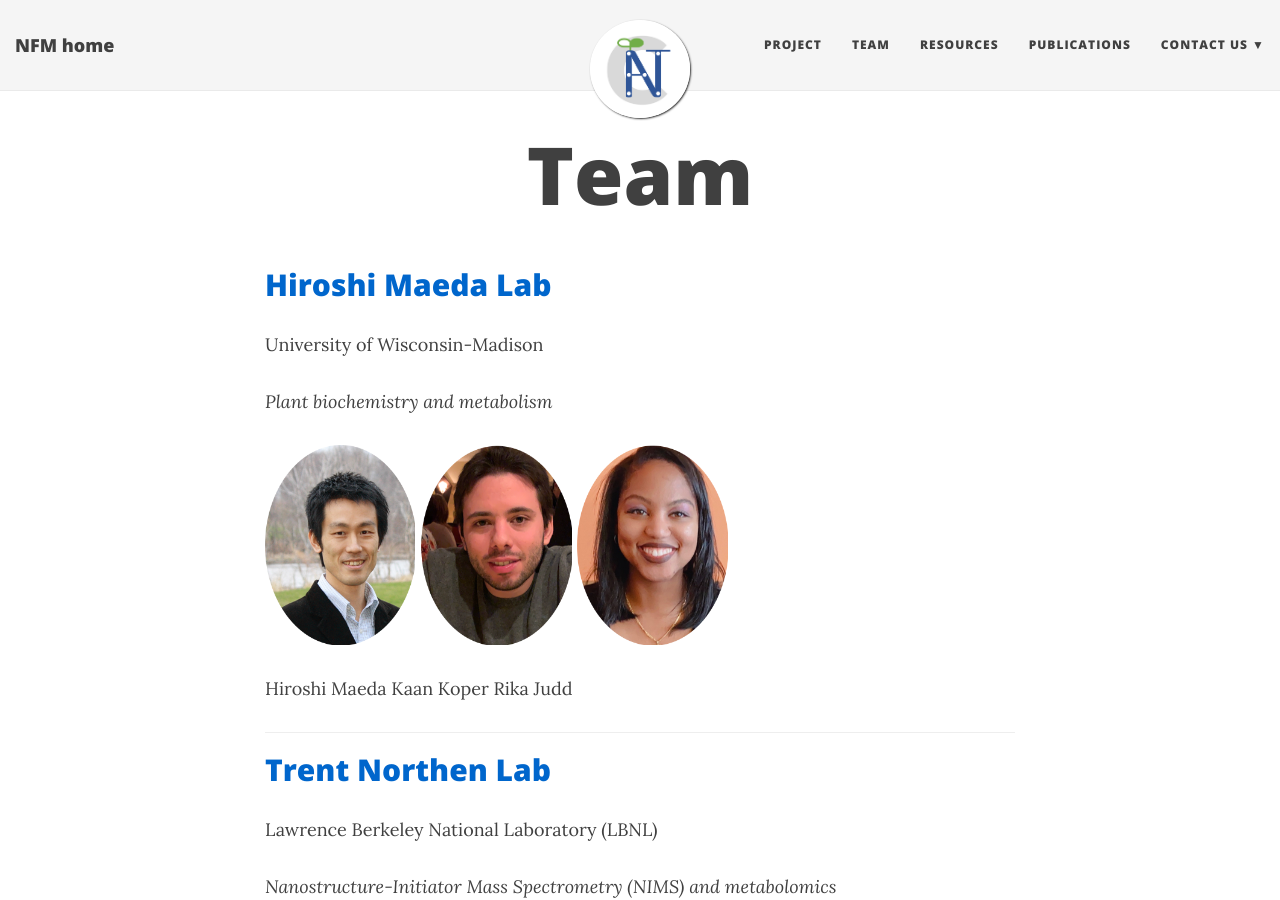
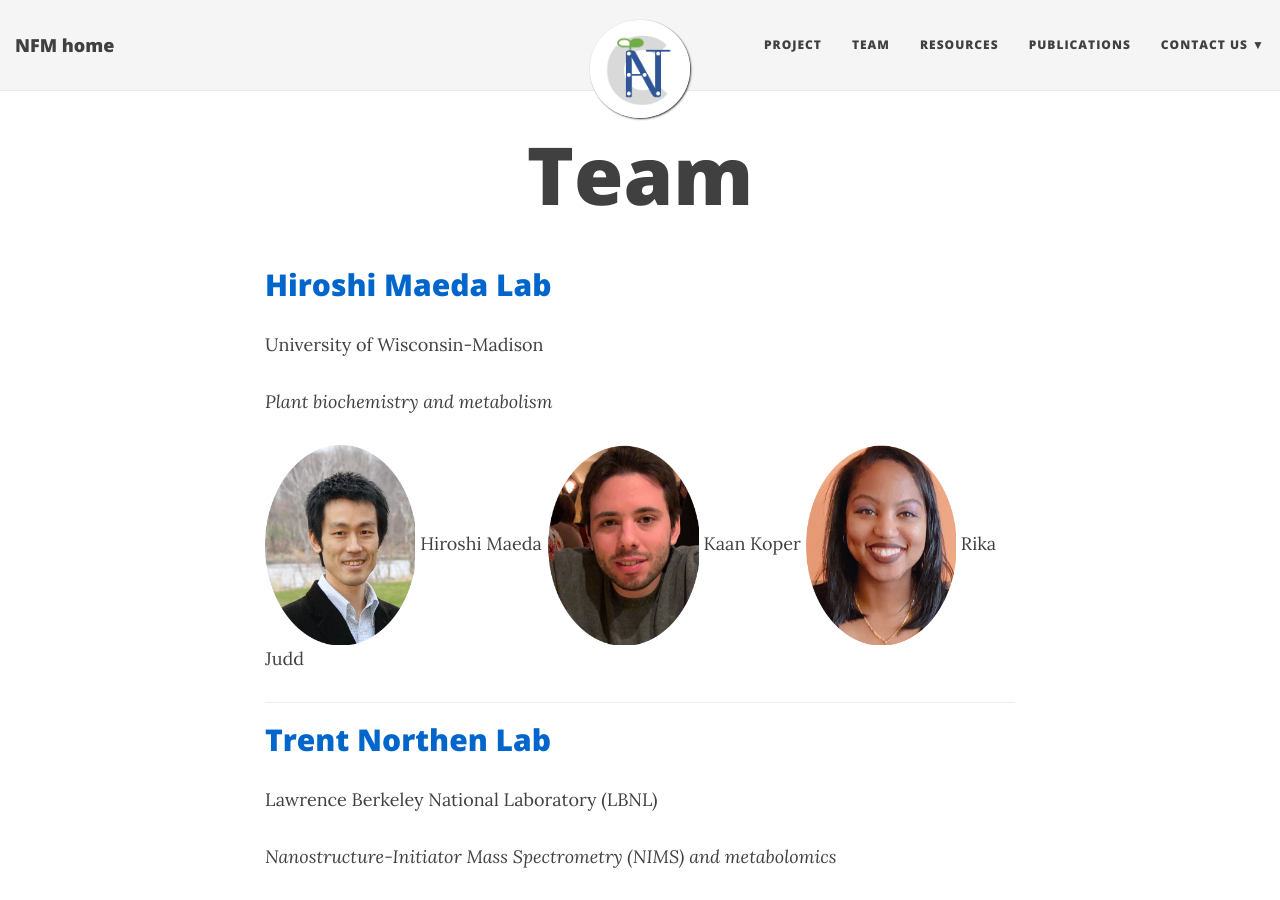
Before and after one commit to NfluxMap/NfluxMap.github.io, a Jekyll site: the page built from team.md, in a window 1280 px wide and 900 px high. Built offline with Jekyll 4.4.1, drawn with Linux system fonts in a browser that asks for light colours; nearby versions of some CDN libraries; a style sheet for code colours, icons or effects is not loaded.

Commit message:
Update team.md

```diff
--- a/team.md
+++ b/team.md
@@ -10,9 +10,9 @@
 
 *Plant biochemistry and metabolism*
 
-<img src="../img/team/cHiroshi.png" height="200px">  <img src="../img/team/cKaan.png" height="200px"> <img src="../img/team/cRika.png" height="200px">
-
-Hiroshi Maeda    Kaan Koper    Rika Judd
+<img src="../img/team/cHiroshi.png" height="200px">	Hiroshi Maeda
+<img src="../img/team/cKaan.png" height="200px"> Kaan Koper
+<img src="../img/team/cRika.png" height="200px"> Rika Judd
 
 ---
 
```
